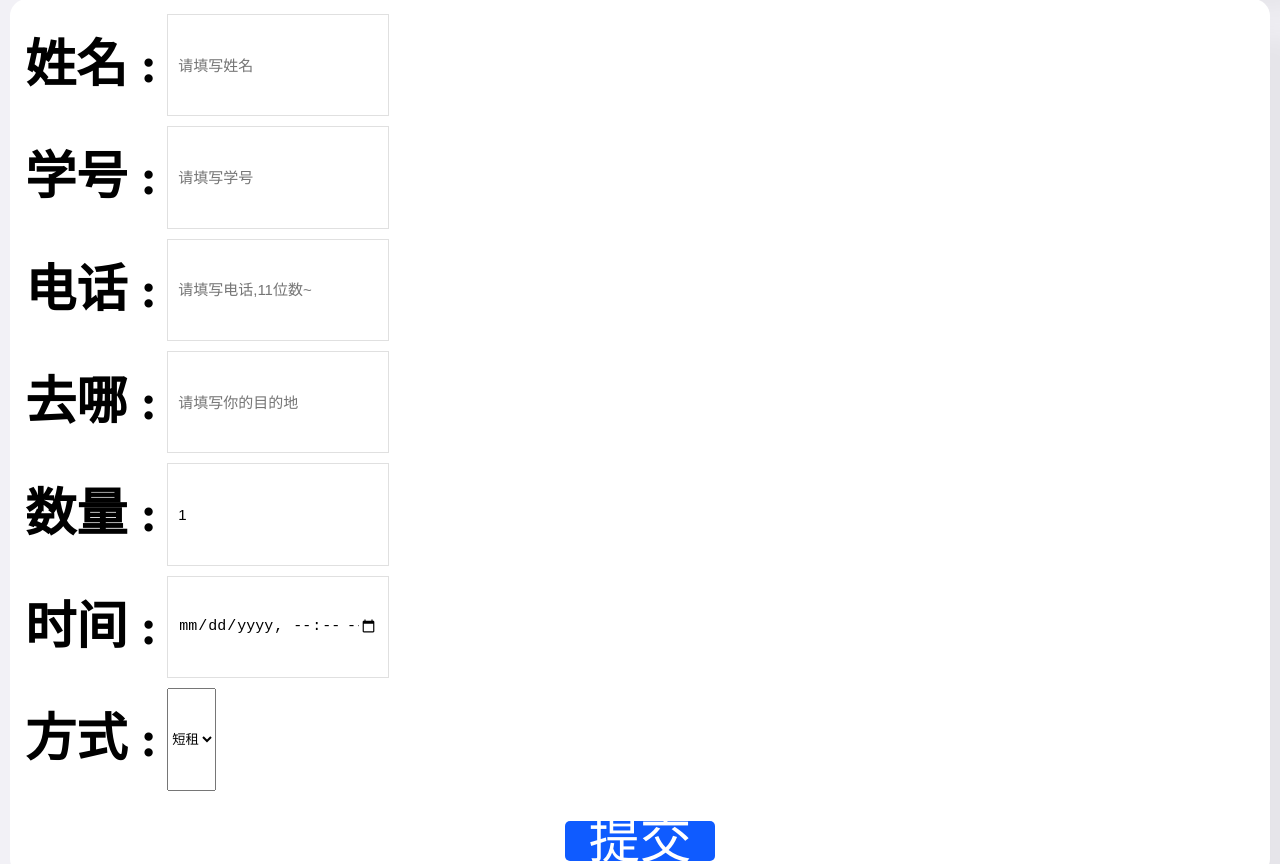
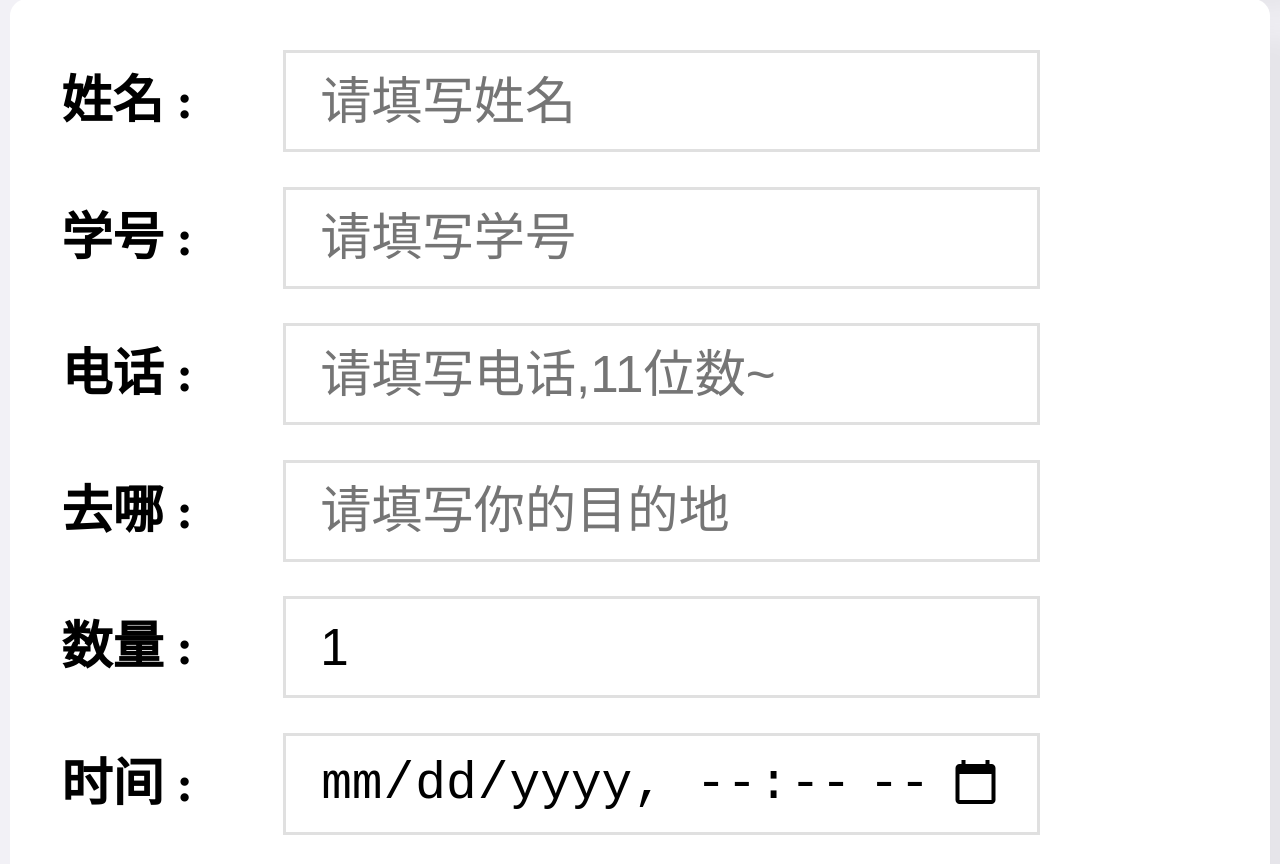
Before and after one commit to Silent-12/Car-rental-system, a Vue app: page / in a window 1280 px wide. Shown: the part 356-1220 px from the top of the page. Built offline with nearby package versions, Linux system fonts and the light colour scheme.

Commit message:
表单数据校验

```diff
--- a/src/components/FormInformation.vue
+++ b/src/components/FormInformation.vue
@@ -86,7 +86,7 @@ const info = reactive({
   stutID: "",
   phone: "",
   end: "",
-  carNum: "1",
+  carNum: 1,
   dateTime: "",
   mode: "1",
 })
@@ -100,14 +100,19 @@ const throttle = () => {
   }
   timer = setTimeout(() => {
     checkForm()
-  }, 400)
+  }, 300)
 }
 
 // 检查表单数据是否符合规范
 const checkForm = () => {
   console.log(info)
 
-  if (info.name == "") {
+  if (!info.name || !info.end || !info.carNum || !info.dateTime) {
+    return
+  }
+
+  // 单独校验学号和电话,因为默认是int类型
+  if (info.stutID.length !== 10 || info.phone.length !== 11) {
     return
   }
 }
@@ -123,7 +128,7 @@ const changeMode = (e) => {
   width: 100%;
   //   height: 3rem;
   //   border: .01rem solid;
-  padding: 15px;
+  padding: 0.15rem;
   box-sizing: border-box;
   border-radius: 0.05rem;
   background: #fff;
@@ -131,15 +136,15 @@ const changeMode = (e) => {
   font-size: 0.15rem;
 
   .btn {
-    width: 150px;
-    height: 40px;
+    width: 1.5rem;
+    height: 0.4rem;
     color: #fff;
     background: #0f5bff;
-    line-height: 40px;
+    line-height: 0.4rem;
     text-align: center;
-    border-radius: 5px;
+    border-radius: 0.05rem;
     margin: 0 auto;
-    margin-top: 30px;
+    margin-top: 0.3rem;
   }
 
   .form-item {
@@ -147,19 +152,19 @@ const changeMode = (e) => {
     height: 0.3rem;
     line-height: 0.3rem;
     display: flex;
-    margin-bottom: 10px;
+    margin-bottom: 0.1rem;
 
     .info {
-      margin-right: 10px;
-      min-width: 55px;
+      margin-right: 0.1rem;
+      min-width: 0.55rem;
       font-weight: bold;
     }
 
     .info-input {
-      width: 200px;
-      border: 1px solid #e0e0e0;
-      font-size: 15px;
-      padding: 0 10px;
+      width: 2rem;
+      border: 0.01rem solid #e0e0e0;
+      font-size: 0.15rem;
+      padding: 0 0.1rem;
     }
 
     input:focus {
```
